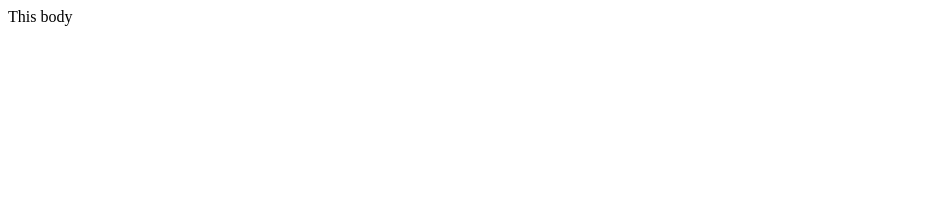
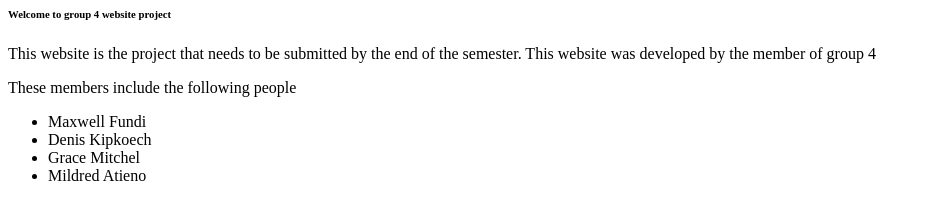
Before and after one commit to maxwellfundi/Group4, a plain HTML site: page index.html in a window 1280 px wide. Shown: the whole page, without its empty margins (0-930 px from the left). Drawn offline with Linux system fonts and the light colour scheme.

Commit message:
Editing home page

```diff
--- a/index.html
+++ b/index.html
@@ -1,8 +1,23 @@
 <html>
     <head>
-        <title>Group 4 title</title>
+        <title>Group 4 Project 2021 </title>
     </head>
     <body>
-        <p> This body</p>
+
+<h6> Welcome to group 4 website project </h6>
+
+<p>
+    This website is the project that needs to be submitted by the end of the semester. This website was developed by the member of group 4
+</p>
+<p>These members include the following people</p>
+
+<ul>
+    <li> Maxwell Fundi</li>
+    <li> Denis Kipkoech  </li>
+    <li> Grace Mitchel</li>
+    <li> Mildred Atieno</li>
+
+</ul>
+
     </body>
 </html>
```
